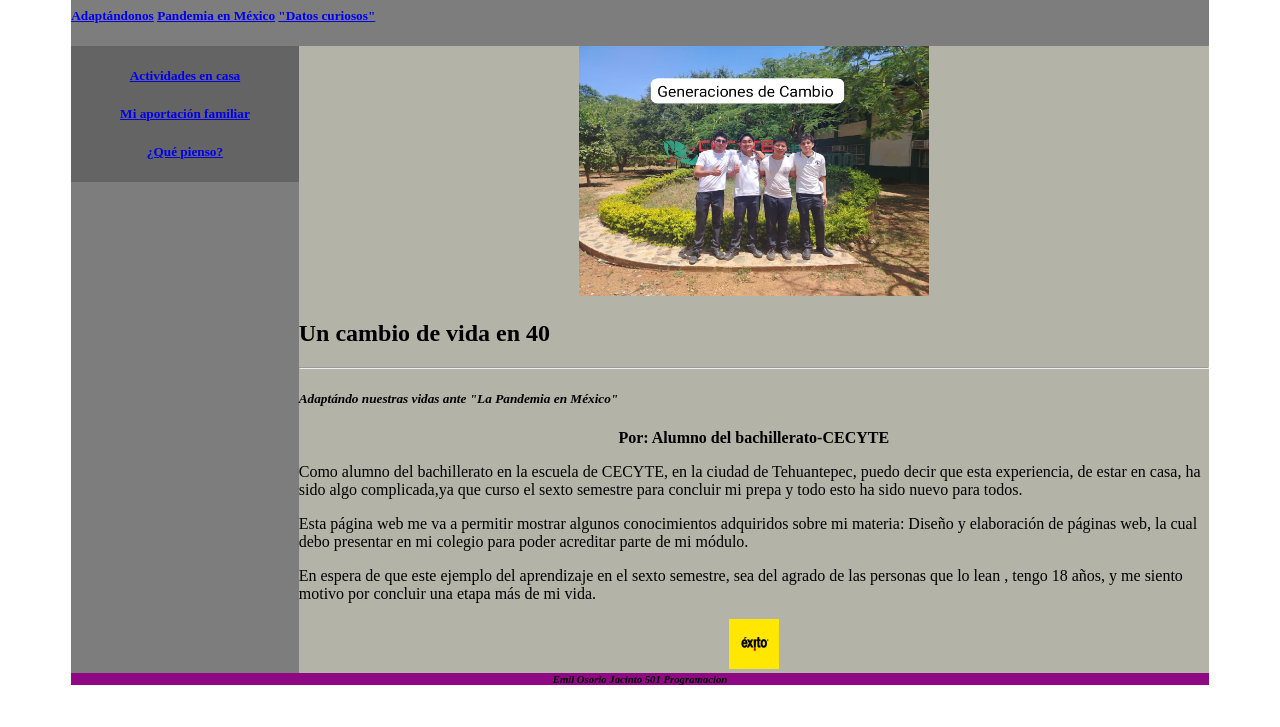
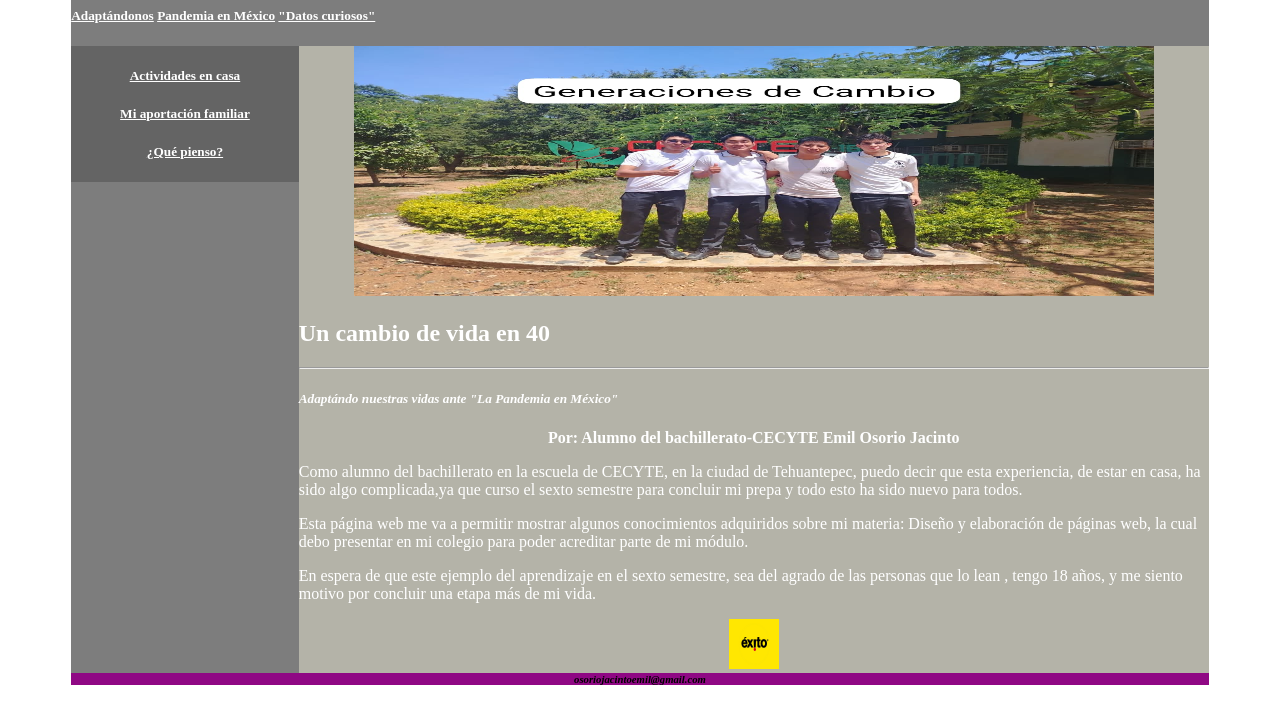
Before and after one commit to Emil-401/EMILOJ-50124p, a plain HTML site: page index.html in a window 1280 px wide. Shown: the part 73-800 px from the top of the page. Drawn offline with Linux system fonts and the light colour scheme.

Commit message:
Add files via upload

```diff
--- a/index.html
+++ b/index.html
@@ -8,32 +8,32 @@
 <body>
 <div id ="contenedor">
 <header id="encabezado">
-<h1>"Mi experiencia en la cuarentena"</h1>
+<h1 style="color: white;">"Mi experiencia en la cuarentena"</h1>
 </header>
 <nav id="menu1">
-<h5><a href="index.html"> Adaptándonos</a>
-<a href="coronavirus.html">Pandemia en México</a>
-<a href="curiosos.html">"Datos curiosos"</a></h5>
+<h5><a href="index.html" style="color: white;"> Adaptándonos</a>
+<a href="coronavirus.html" style="color: white;">Pandemia en México</a>
+<a href="curiosos.html" style="color: white;">"Datos curiosos"</a></h5>
 </nav>
 <section id="derecha">
-<CENTER><img src="IMA CAM.jpg" alt="Home" height="250" width="350"></CENTER>
-<h1>Un cambio de vida en 40</h1>
+<CENTER><img src="IMA CAM.jpg" alt="Home" height="250" width="800"></CENTER>
+<h1 style="color: white;">Un cambio de vida en 40</h1>
 <hr>
-<h5><em>Adaptándo nuestras vidas ante "La Pandemia en México"</em></h5>
-<p style= "text-align:center"><strong>Por: Alumno del bachillerato-CECYTE</strong></p>
-<p>Como alumno del bachillerato en la escuela de CECYTE, en la ciudad de Tehuantepec, puedo decir que esta experiencia, de estar en casa,
+<h5><em style="color: white;">Adaptándo nuestras vidas ante "La Pandemia en México"</em></h5>
+<p style= "text-align:center"><strong style="color: white;">Por: Alumno del bachillerato-CECYTE Emil Osorio Jacinto</strong></p>
+<p style="color: white;">Como alumno del bachillerato en la escuela de CECYTE, en la ciudad de Tehuantepec, puedo decir que esta experiencia, de estar en casa,
 ha sido algo complicada,ya que curso el sexto semestre para concluir mi prepa y todo esto ha sido nuevo para todos.</p>
-<p>Esta página web me va a permitir mostrar algunos conocimientos adquiridos sobre mi materia: Diseño y elaboración de páginas web,
+<p style="color: white;">Esta página web me va a permitir mostrar algunos conocimientos adquiridos sobre mi materia: Diseño y elaboración de páginas web,
 la cual debo presentar en mi colegio para poder acreditar parte de mi módulo.</p>
-<p>En espera de que este ejemplo del aprendizaje en el sexto semestre, sea del agrado de las personas que lo lean , tengo 18 años,
+<p style="color: white;">En espera de que este ejemplo del aprendizaje en el sexto semestre, sea del agrado de las personas que lo lean , tengo 18 años,
 y me siento motivo por concluir una etapa más de mi vida.</p>
 <CENTER><img src="EXITO.jpg" alt="Home" height="50" width="50"></CENTER>
 </section>
 <aside id="izquierda">
-<h5><a href="actividades.html">Actividades en casa</a></h5>
-<h5><a href="aportacion.html">Mi aportación familiar</a></h5>
-<h5><a href="pienso.html">¿Qué pienso?</a></h5>
+<h5><a href="actividades.html" style="color: white;">Actividades en casa</a></h5>
+<h5><a href="aportacion.html" style="color: white;">Mi aportación familiar</a></h5>
+<h5><a href="pienso.html" style="color: white;">¿Qué pienso?</a></h5>
 </aside>
 <footer id="piepagina">
-<h6><em>Emil Osorio Jacinto 501 Programacion</em></h6>
+<h6><em>osoriojacintoemil@gmail.com</em></h6>
 </footer></div></body></html>
```
